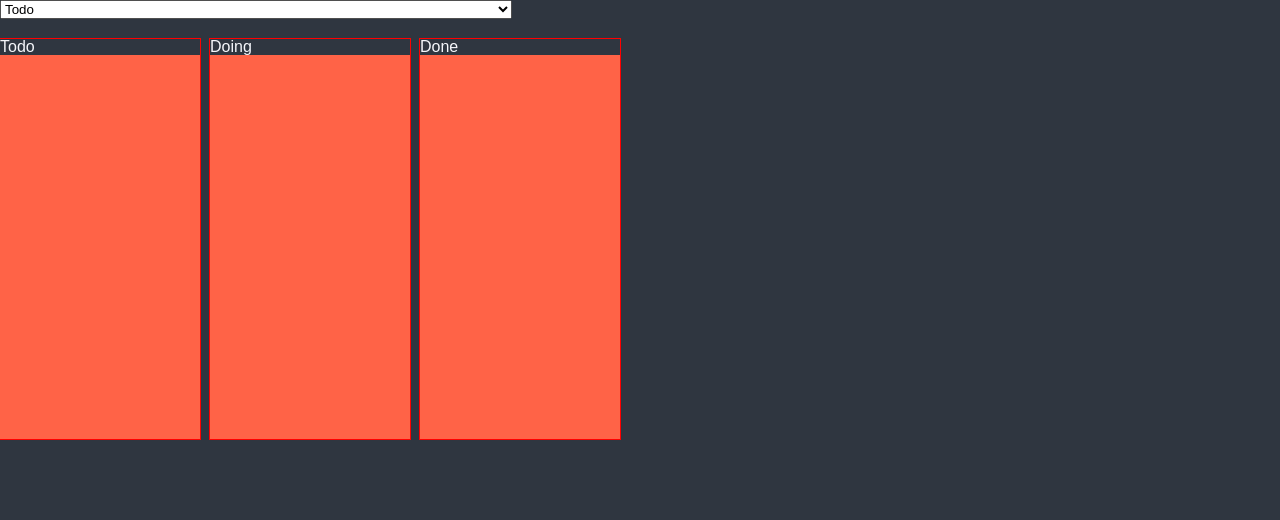
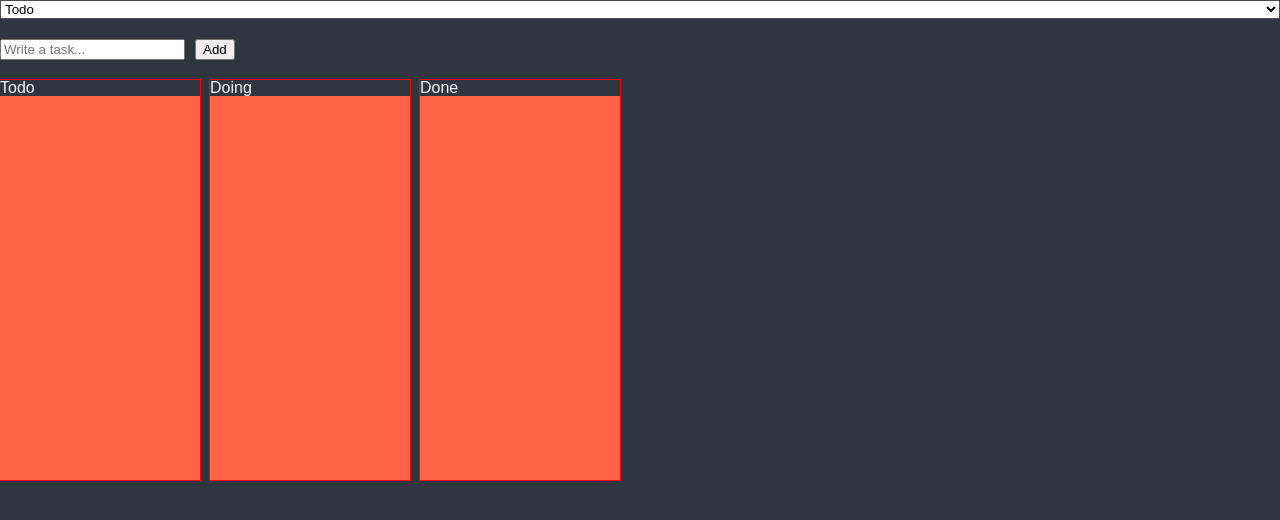
Before and after one commit to jasongoose/react-master-class, a React (Vite) app: page /kanban in a window 1280 px wide. Shown: the top 520 px of the page. Built offline with nearby package versions, Linux system fonts and the light colour scheme; a web font is replaced by a local one.

Commit message:
task를 입력할 input , add 버튼 추가

```diff
--- a/src/routes/KanbanBoard.tsx
+++ b/src/routes/KanbanBoard.tsx
@@ -1,9 +1,9 @@
 import styled from "styled-components";
+import {ChangeEventHandler, useState} from "react";
 
 import {useTodo} from "../hooks/useTodo.tsx";
 import KbCard from "../components/KbCard.tsx";
-import {Category} from "../atoms.ts";
-import {ChangeEventHandler, useState} from "react";
+import {Category, TaskData} from "../atoms.ts";
 
 const PageContainer = styled.div`
   width: 100%;
@@ -14,12 +14,15 @@ const PageContainer = styled.div`
 `;
 
 const SelectWrapper = styled.div`
-  width: 40%;
-
   & > select {
     width: 100%;
   }
 `;
+
+const InputWrapper = styled.div`
+  display: flex;
+  gap: 10px;
+`
 
 const KbLayout = styled.div`
   height: 100%;
@@ -38,6 +41,9 @@ const KbDropArea = styled.ul`
   height: 100%;
   padding: 10px;
   background-color: tomato;
+  display: flex;
+  flex-direction: column;
+  gap: 10px;
 `;
 
 function KanbanBoard() {
@@ -45,13 +51,33 @@ function KanbanBoard() {
     todoList,
     doingList,
     doneList,
+    setTodos,
   } = useTodo();
 
   const [nextTaskType, setNextTaskType] = useState<Category>();
 
+  const [taskInputValue, setTaskInputValue] = useState('');
+
   const handleSelectChange: ChangeEventHandler<HTMLSelectElement> = (event) => {
     const targetValue = event.currentTarget.value as Category;
     setNextTaskType(targetValue);
+  }
+
+  const handleTaskInputChange: ChangeEventHandler<HTMLInputElement> = (event) => {
+    const targetValue = event.currentTarget.value;
+    setTaskInputValue(targetValue);
+  }
+
+  const handleAddButtonClick = () => {
+    setTodos((prev) => {
+      const newTask = {
+        text: taskInputValue,
+        id: Date.now(),
+        category: Category.TODO
+      } as TaskData;
+      return [...prev, newTask];
+    });
+    setTaskInputValue('');
   }
 
   return (
@@ -63,31 +89,33 @@ function KanbanBoard() {
             <option value={Category.DONE}>Done</option>
           </select>
         </SelectWrapper>
+        <InputWrapper>
+          <input type="text" value={taskInputValue} onChange={handleTaskInputChange} placeholder="Write a task..."/>
+          <button onClick={handleAddButtonClick}>Add</button>
+        </InputWrapper>
         <KbLayout>
           <KbColumn>
             <legend>
               <h1>Todo</h1>
             </legend>
             <KbDropArea>
-              {todoList.map((taskData) => <KbCard taskData={taskData}/>)}
+              {todoList.map((taskData) => <KbCard key={taskData['id']} taskData={taskData}/>)}
             </KbDropArea>
           </KbColumn>
-
           <KbColumn>
             <legend>
               <h1>Doing</h1>
             </legend>
             <KbDropArea>
-              {doingList.map((taskData) => <KbCard taskData={taskData}/>)}
+              {doingList.map((taskData) => <KbCard key={taskData['id']} taskData={taskData}/>)}
             </KbDropArea>
           </KbColumn>
-
           <KbColumn>
             <legend>
               <h1>Done</h1>
             </legend>
             <KbDropArea>
-              {doneList.map((taskData) => <KbCard taskData={taskData}/>)}
+              {doneList.map((taskData) => <KbCard key={taskData['id']} taskData={taskData}/>)}
             </KbDropArea>
           </KbColumn>
         </KbLayout>
```
